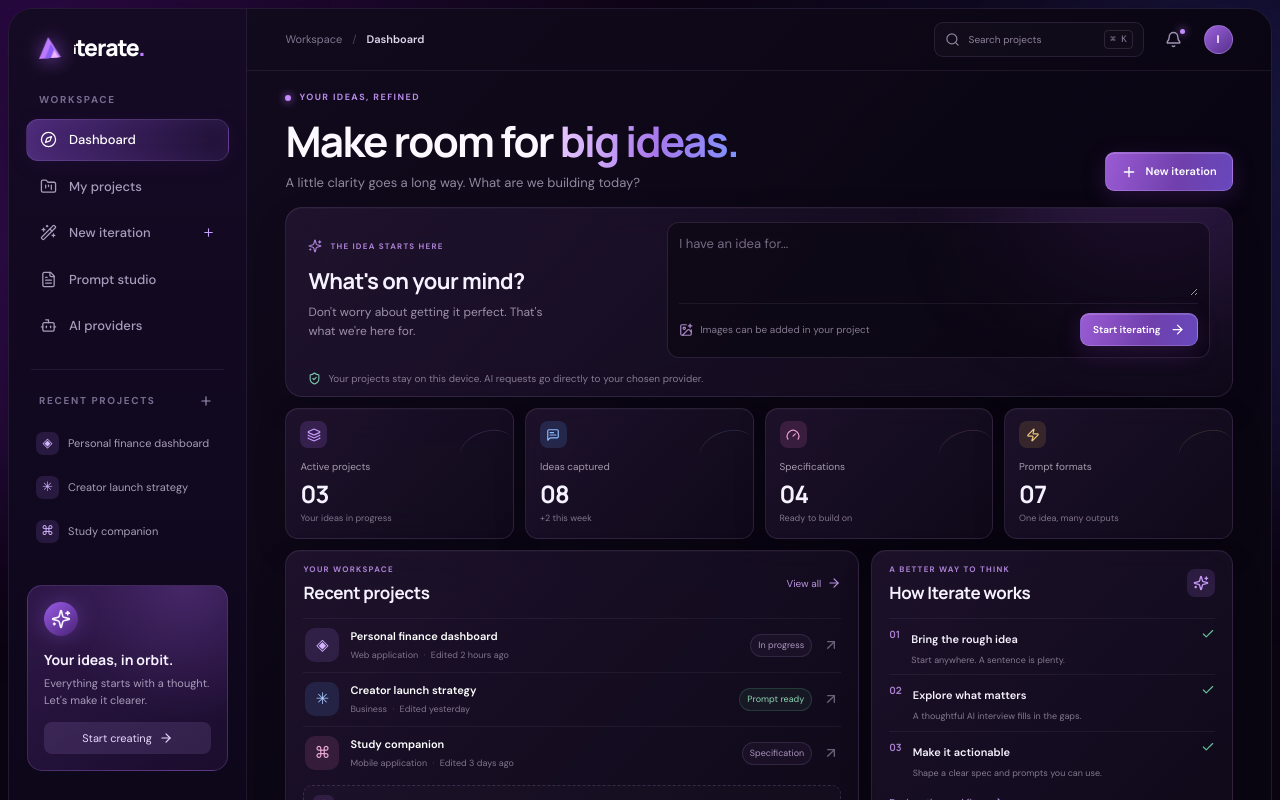
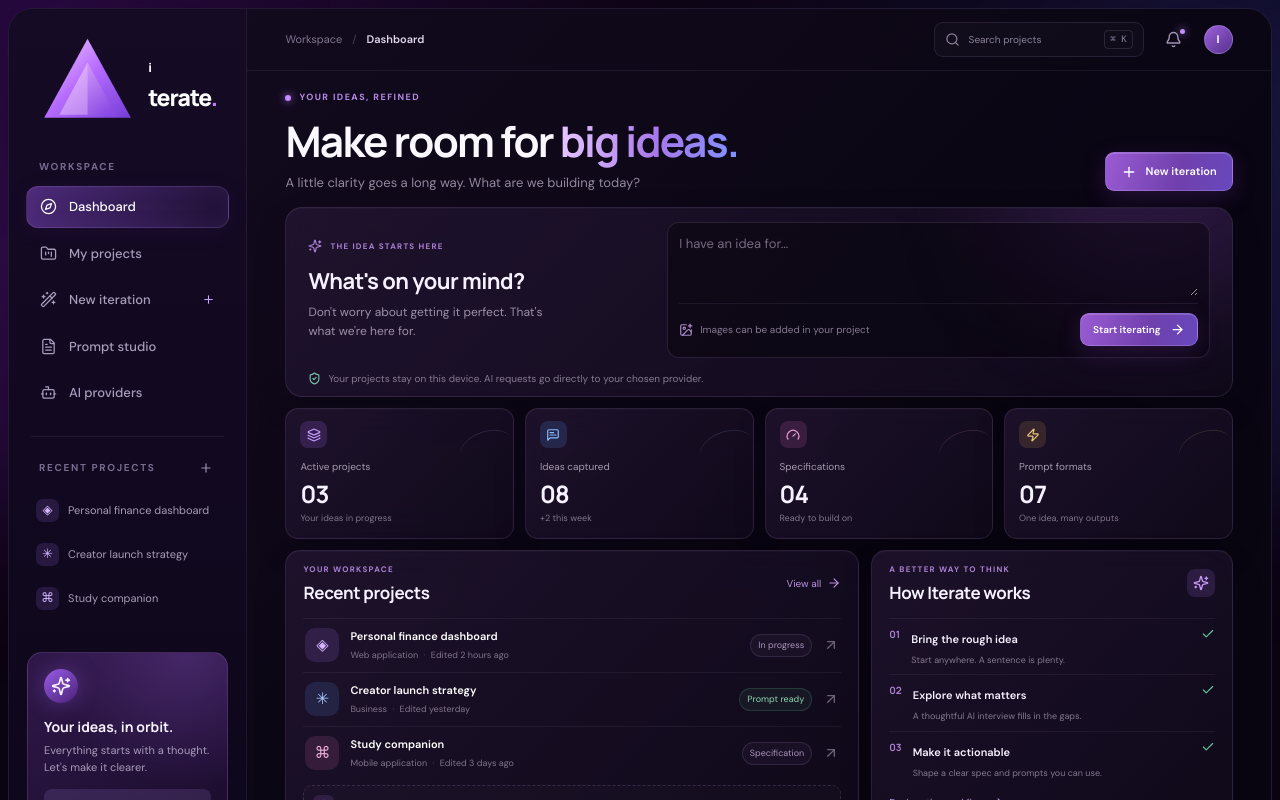
Before and after one commit to shivamhans/iterate, a React (Vite) app: page / in a window 1280 px wide. Shown: the top 800 px of the page. Built offline with nearby package versions, Linux system fonts and the light colour scheme.

Commit message:
Unify workspace logo mark and wordmark

```diff
--- a/src/App.tsx
+++ b/src/App.tsx
@@ -64,7 +64,7 @@ function App() {
       <div className="app-frame">
         <aside className={`sidebar ${sidebarOpen ? "sidebar-open" : ""}`}>
           <div className="brand">
-            <div className="brand-mark"><span /><span /><span /></div>
+            <svg className="brand-symbol" viewBox="0 0 32 32" aria-hidden="true" focusable="false"><defs><linearGradient id="iterate-mark-main" x1="4" y1="3" x2="27" y2="29" gradientUnits="userSpaceOnUse"><stop stopColor="#F0C4FF"/><stop offset=".48" stopColor="#B66BFF"/><stop offset="1" stopColor="#7840D8"/></linearGradient><linearGradient id="iterate-mark-facet" x1="8" y1="10" x2="22" y2="27" gradientUnits="userSpaceOnUse"><stop stopColor="#E9B7FF"/><stop offset="1" stopColor="#8C4AE4"/></linearGradient></defs><path d="M16 2.5 30 28H2L16 2.5Z" fill="url(#iterate-mark-main)"/><path d="M16 10.2 25.1 27H6.9L16 10.2Z" fill="url(#iterate-mark-facet)" opacity=".88"/><path d="M16 10.2 16 27H6.9L16 10.2Z" fill="#F3D0FF" opacity=".36"/></svg>
             <span className="brand-name"><span className="brand-initial">i</span>terate<span className="brand-period">.</span></span>
             <button className="icon-button sidebar-close" onClick={() => setSidebarOpen(false)} aria-label="Close navigation"><X size={17}/></button>
           </div>
```
